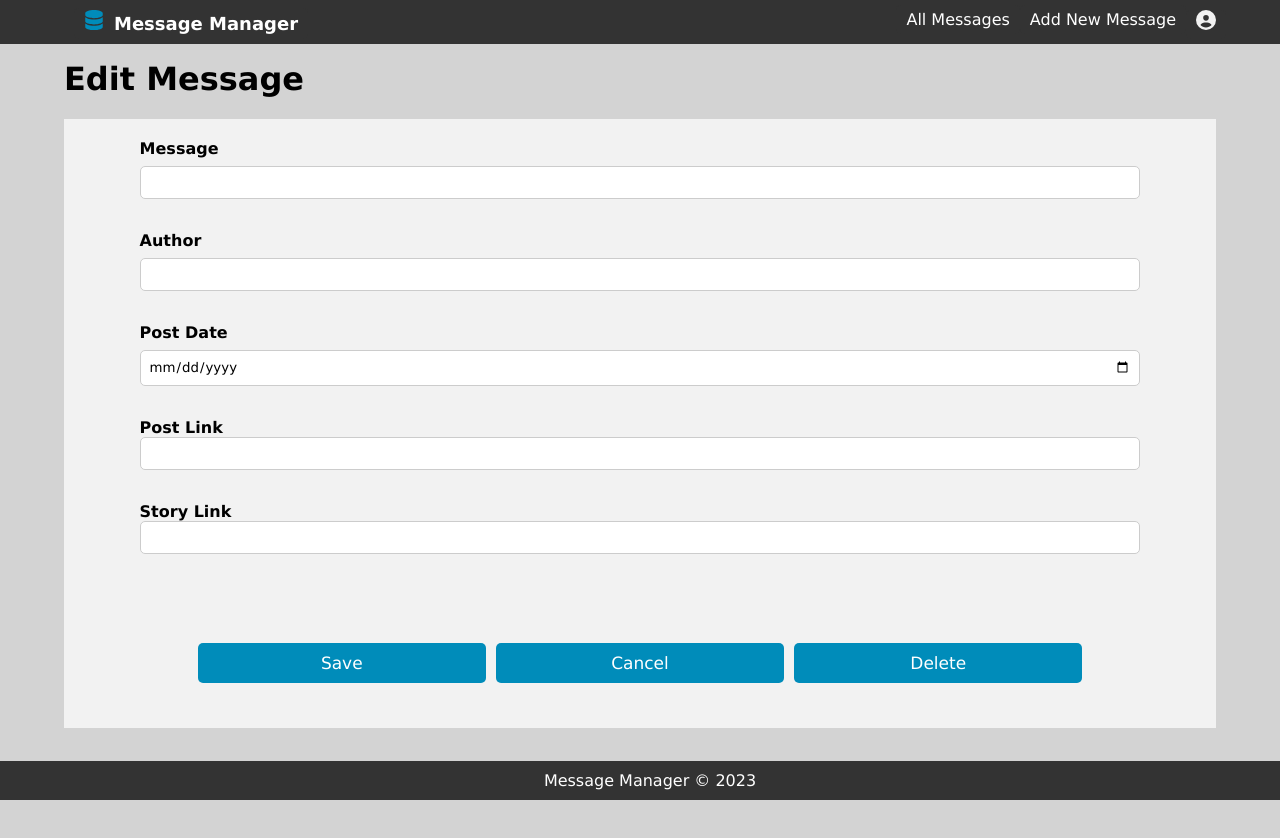
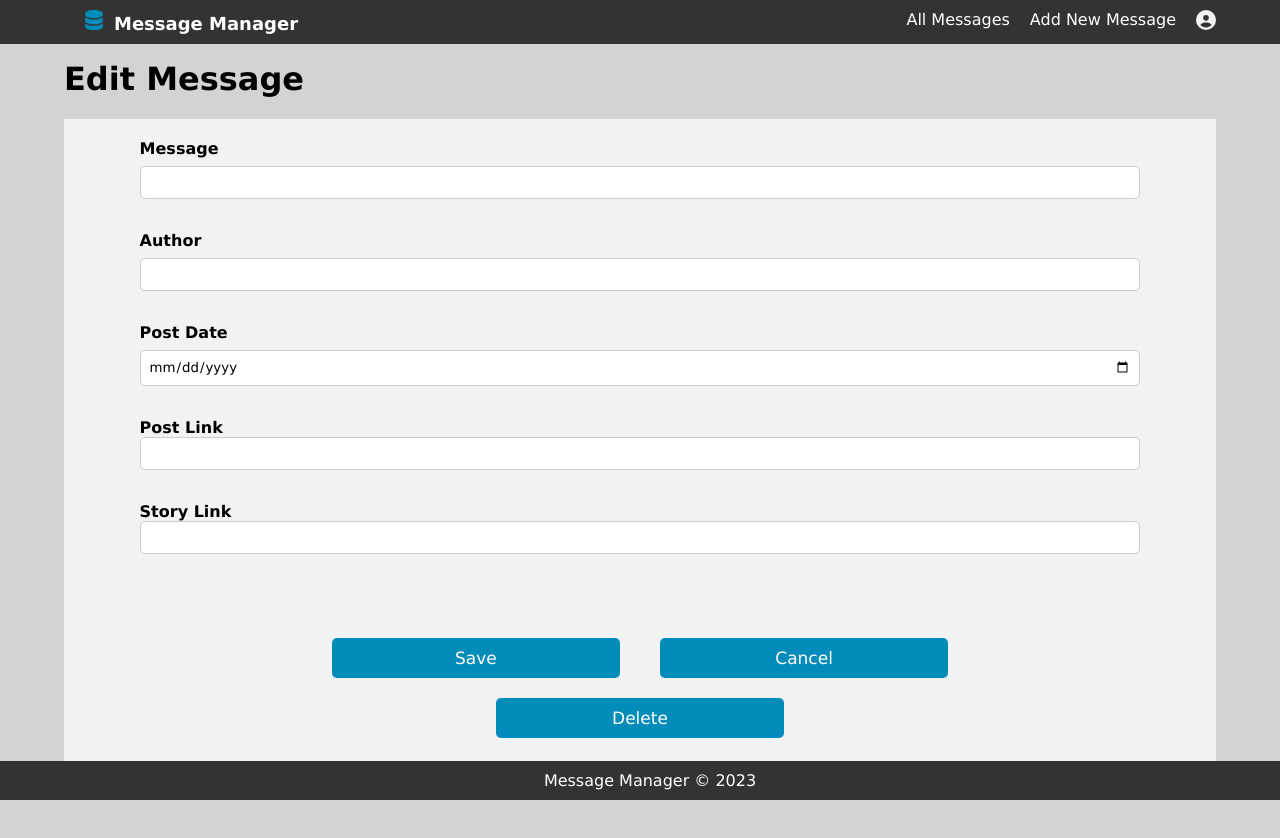
Before and after one commit to lucasmm96/message-manager2, a Next.js app: page /message-detail in a window 1280 px wide. Shown: the top 838 px of the page. Built offline with nearby package versions, Linux system fonts and the light colour scheme.

Commit message:
adjust container size

```diff
--- a/components/ui/Button.module.css
+++ b/components/ui/Button.module.css
@@ -1,7 +1,6 @@
 .button {
 	display: inline-block;
-	padding: 10px 20px;
-	margin: 5px;
+	padding: 10px;
 	border-radius: 5px;
 	background-color: #008cba;
 	color: white;
--- a/styles/globals.css
+++ b/styles/globals.css
@@ -1,4 +1,4 @@
-/* resolutions: 480px / 768p / 992p / 1200p / 1440p / 1920px */
+/* resolutions: 480px / 768px / 992px / 1200px / 1366px / 1440p / 1680px / 1920px */
 
 * {
 	font-family: 'Lucida Sans', 'Lucida Sans Regular', 'Lucida Grande',
@@ -13,7 +13,7 @@
 .container {
 	display: flex;
 	flex-wrap: wrap;
-	justify-content: space-around;
+	justify-content: flex-start;
 	align-items: stretch;
 	max-width: 100%;
 	margin: 0 auto 5% auto;
@@ -27,7 +27,7 @@
 	flex-direction: column;
 	width: 22%;
 	height: auto;
-	margin-bottom: 20px;
+	margin: 0 20px 20px 20px;
 }
 
 .textCenter {
@@ -40,20 +40,20 @@
 	}
 }
 
-@media screen and (max-width: 1440px) {
+@media screen and (max-width: 1680px) {
 	.containerItem {
 		width: 30%;
 	}
 }
 
-@media screen and (max-width: 1200px) {
+@media screen and (max-width: 1440px) {
 	.containerItem {
-		width: 47%;
+		width: 45%;
 	}
 }
 
-@media screen and (max-width: 768px) {
+@media screen and (max-width: 992px) {
 	.containerItem {
-		width: 97%;
+		width: 90%;
 	}
 }
```
Also changed, not shown: components/message/search/MessageFilter.module.css (deleted, +0 -11 lines).
